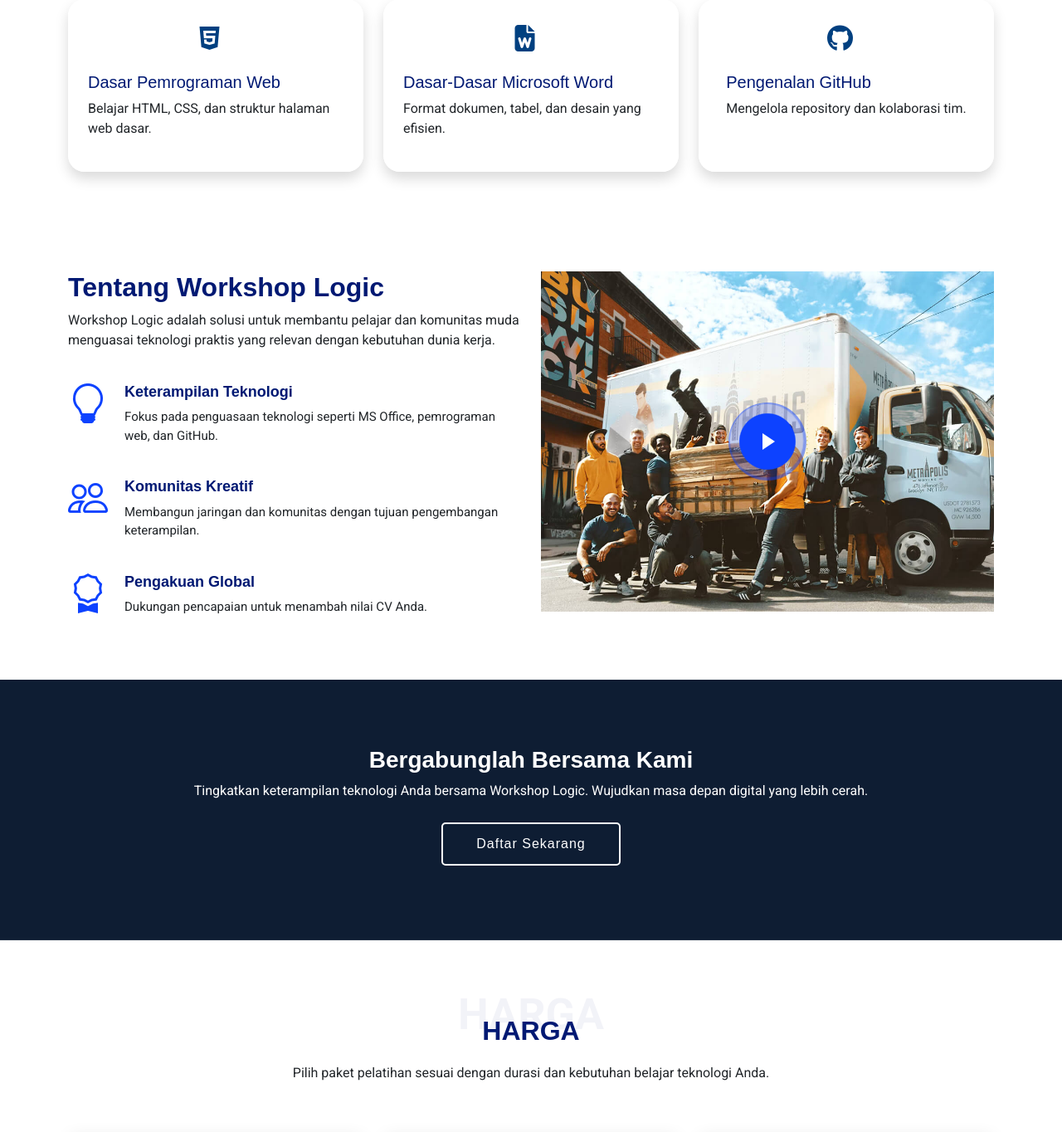
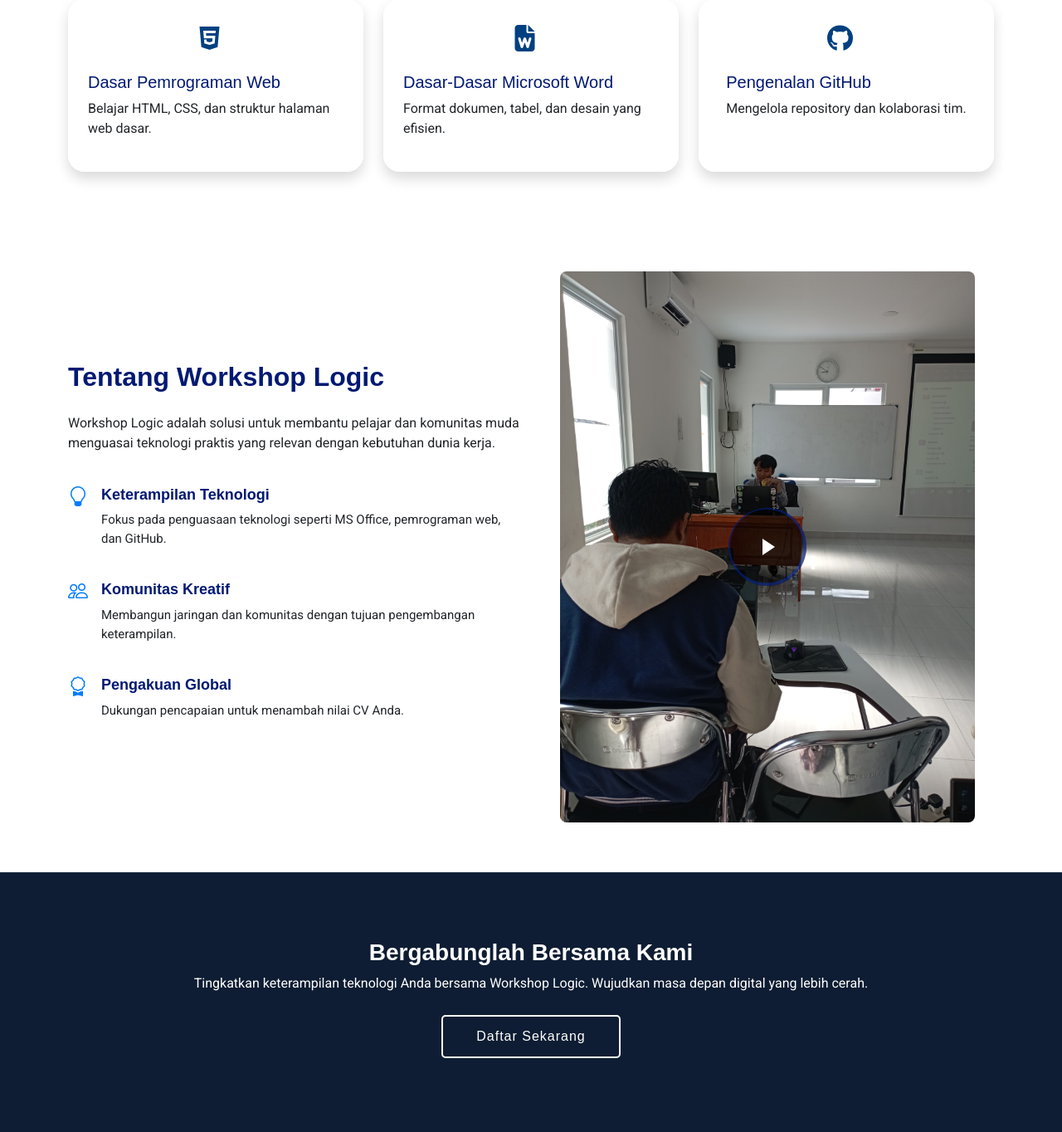
Before and after one commit to ekomh170/Project-PKWU_WorkshopLogic-TA, a Laravel app: page / in a window 1280 px wide. Shown: the part 1424-2788 px from the top of the page at 83% size. Run offline with Laravel 12, Linux system fonts and the light colour scheme.

Commit message:
Memperbaiki Halaman Kontak & Home

```diff
--- a/resources/views/pages/home.blade.php
+++ b/resources/views/pages/home.blade.php
@@ -108,23 +108,36 @@
     <!-- Bagian Tentang Kami -->
     <section id="about" class="about section">
         <div class="container">
-            <div class="row gy-4">
-                <div class="col-lg-6 position-relative align-self-start order-lg-last order-first" data-aos="fade-up"
-                    data-aos-delay="200">
-                    <img src="{{ $assetFunction('landing/img/about.jpg') }}" class="img-fluid" alt="">
-                    <a href="https://www.youtube.com/watch?v=Y7f98aduVJ8" class="glightbox pulsating-play-btn"></a>
+            <div class="row gy-4 align-items-center">
+                <!-- Kolom Gambar dan Video -->
+                <div class="col-lg-6 col-md-6 col-sm-12 position-relative align-self-start order-lg-last order-first"
+                    data-aos="fade-up" data-aos-delay="200">
+                    <div style="max-width: 500px; margin: 0 auto; position: relative;">
+                        <img src="{{ $assetFunction('img/Pemateri.jpg') }}"
+                            style="max-width: 100%; height: auto; border-radius: 8px; object-fit: cover;"
+                            alt="Pemateri Workshop">
+                        <a href="https://youtu.be/EoBUbyZcGe4" class="glightbox pulsating-play-btn"
+                            style="position: absolute; top: 50%; left: 50%; transform: translate(-50%, -50%);
+                        font-size: 2rem; color: #fff; z-index: 10; background: rgba(0, 0, 0, 0.6);
+                        border-radius: 50%; padding: 10px; transition: transform 0.3s ease-in-out;">
+                        </a>
+                    </div>
                 </div>
-                <div class="col-lg-6 content order-last order-lg-first" data-aos="fade-up" data-aos-delay="100">
-                    <h3>Tentang Workshop Logic</h3>
+
+                <!-- Kolom Konten -->
+                <div class="col-lg-6 col-md-6 col-sm-12 content order-last order-lg-first" data-aos="fade-up"
+                    data-aos-delay="100">
+                    <h3 style="margin-bottom: 1.5rem;">Tentang Workshop Logic</h3>
                     <p>Workshop Logic adalah solusi untuk membantu pelajar dan komunitas muda menguasai teknologi praktis
                         yang relevan dengan kebutuhan dunia kerja.</p>
-                    <ul>
+                    <ul style="list-style: none; padding: 0; margin: 0;">
                         @foreach ([['icon' => 'bi-lightbulb', 'title' => 'Keterampilan Teknologi', 'description' => 'Fokus pada penguasaan teknologi seperti MS Office, pemrograman web, dan GitHub.'], ['icon' => 'bi-people', 'title' => 'Komunitas Kreatif', 'description' => 'Membangun jaringan dan komunitas dengan tujuan pengembangan keterampilan.'], ['icon' => 'bi-award', 'title' => 'Pengakuan Global', 'description' => 'Dukungan pencapaian untuk menambah nilai CV Anda.']] as $about)
-                            <li>
-                                <i class="bi {{ $about['icon'] }}"></i>
+                            <li style="display: flex; align-items: start; margin-bottom: 1rem;">
+                                <i class="bi {{ $about['icon'] }}"
+                                    style="font-size: 1.5rem; color: #007bff; margin-right: 1rem;"></i>
                                 <div>
-                                    <h5>{{ $about['title'] }}</h5>
-                                    <p>{{ $about['description'] }}</p>
+                                    <h5 style="margin-bottom: 0.5rem;">{{ $about['title'] }}</h5>
+                                    <p style="margin: 0;">{{ $about['description'] }}</p>
                                 </div>
                             </li>
                         @endforeach
@@ -134,6 +147,8 @@
         </div>
     </section>
     <!-- Akhir Bagian Tentang Kami -->
+
+
 
     <!-- Bagian Ajakan -->
     <section id="call-to-action" class="call-to-action section dark-background">
@@ -145,7 +160,7 @@
                         <h3>Bergabunglah Bersama Kami</h3>
                         <p>Tingkatkan keterampilan teknologi Anda bersama Workshop Logic. Wujudkan masa depan digital yang
                             lebih cerah.</p>
-                        <a class="cta-btn" href="#">Daftar Sekarang</a>
+                        <a class="cta-btn" href="{{ url('/workshops/register') }}">Daftar Sekarang</a>
                     </div>
                 </div>
             </div>
```
Also changed, not shown: resources/views/pages/contact.blade.php (+21 -5 lines).
